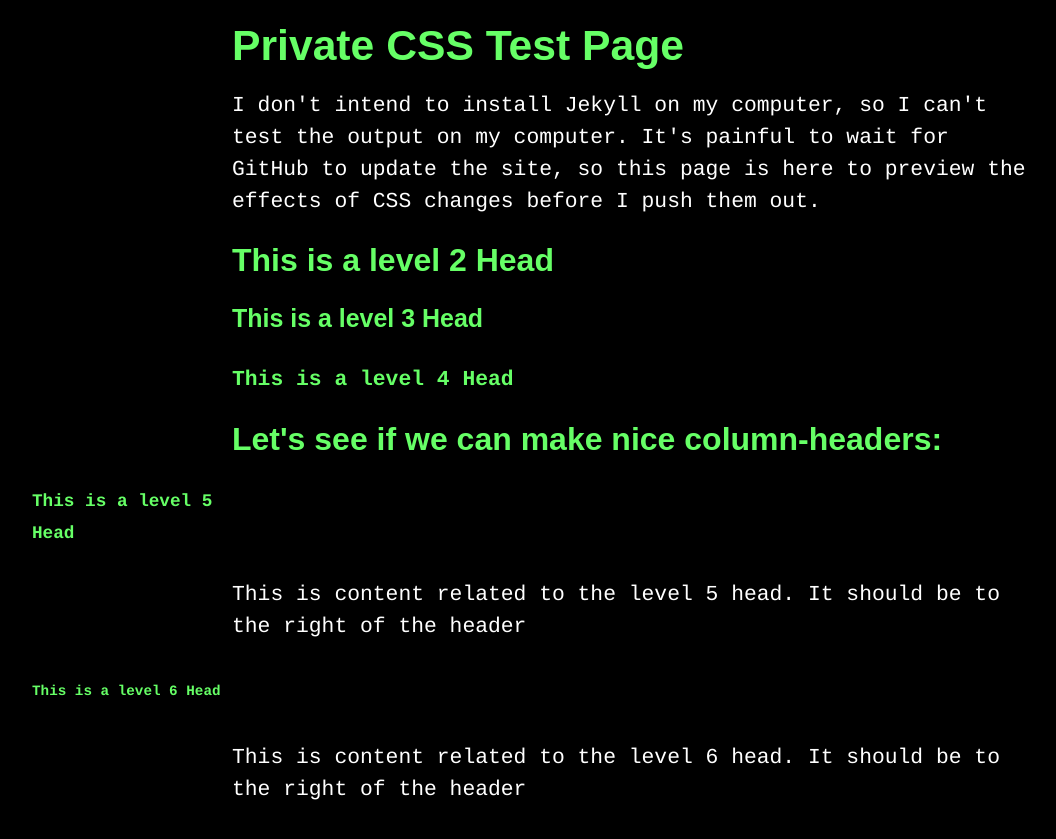
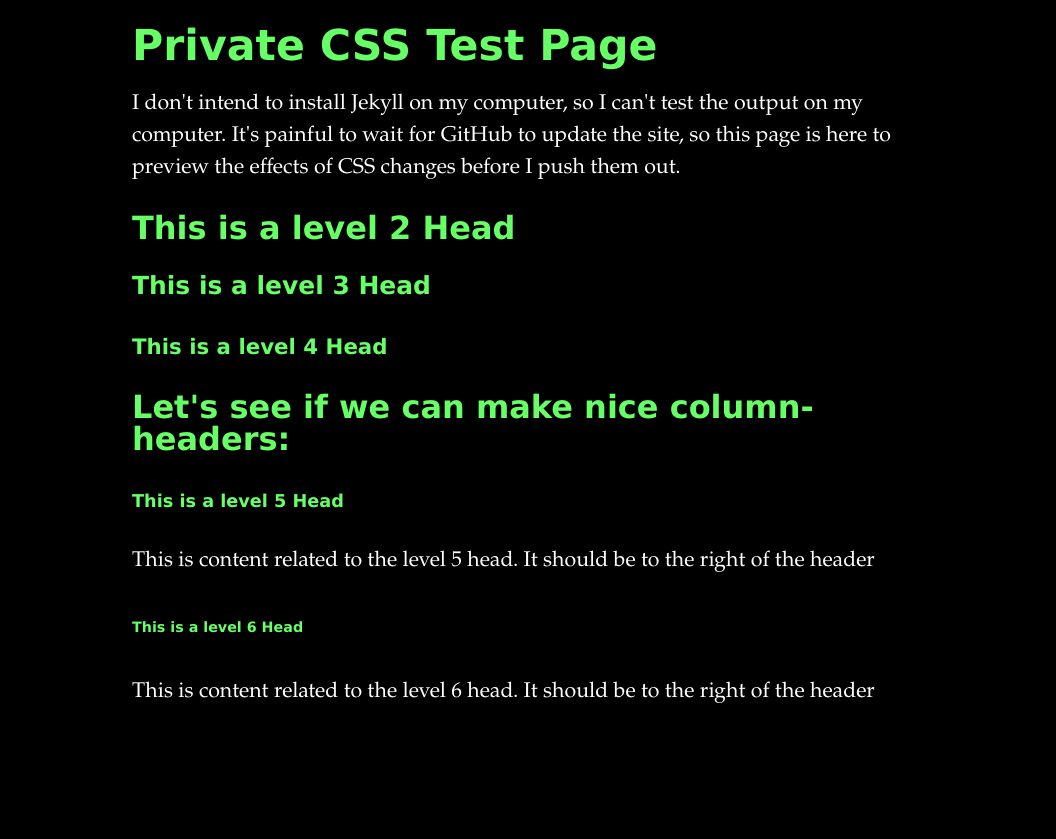
Before and after one commit to cjungmann/cjungmann.github.io, a Jekyll site: the page css/csstest.html, which Jekyll copies as it is, in a window 1280 px wide. Shown: the top 839 px of the page, without its empty margins (108-1164 px from the left). Built offline with Jekyll 4.4.1, drawn with Linux system fonts in a browser that asks for light colours.

Commit message:
Set aside custom css to test hacker theme css.

```diff
--- a/_layouts/default.html
+++ b/_layouts/default.html
@@ -3,7 +3,7 @@
   <head>
     <title>{{ page.title }}</title>
     <meta http-equiv="content-type" content="text/html;" />
-    <link rel="stylesheet" type="text/css" href="css/main.css" />
+    <!-- <link rel="stylesheet" type="text/css" href="css/main.css" /> -->
   </head>
   <body>
     <div  class="container">
--- a/css/main.css
+++ b/css/main.css
@@ -1,33 +1,37 @@
 html { background-color: #000000; }
 body
 {
-    padding-left: 200px;
     color: #FFFFFF;
-    font-family: courier, mono-space;
+    font-family: "Palatino Linotype", "Book Antiqua", Palatino, serif;
     font-size: 16pt;
     line-height: 1.5em;
     width: 800px;
     margin: auto;
 }
 
-h1, h2, h3, h4, h5, h6 { color: #66FF66; }
-
-h1, h2, h3 { font-family: sans-serif; }
-
-h5, h6 { margin-left: -200px; width:200px; }
+h1, h2, h3, h4, h5, h6
+{
+    color: #66FF66;
+    font-family: Verdana, Geneva, sans-serif;
+}
 
 code    { font-family: "Courier New", courier, monospace; }
 
+span.cm,
+span.c  { color: #FF3333; } /* programming-language, comment */
 span.kt,
 span.k  { color: #FF6666; } /* programming-language, keyword */
-span.c  { color: #66CC66; } /* programming-language, comment */
 span.c1 { color: #CC66FF; } /* programming-language, constant? */
-span.nl
+span.nb,                    /* name, builtin? bash echo */
+span.nf,                    /* name, function */
+span.nv,                    /* name, variable */
+span.nl,                    /* name, ? c default */
 span.n  { color: #6666CC; } /* name */
 span.mi { color: #CC66CC; } /* integer? */
 span.o  { color: #CCCC66; } /* object/entity */
 span.p  { color: #66FFCC; } /* punctuation */
 span.se,                    /* string-entity "\n" */
+span.s2,                    /* string in shell script code */
 span.s { color: #6666FF; } /* programming-language, string? */
 
 /* .pl-c{color:#6a737d} */
```
